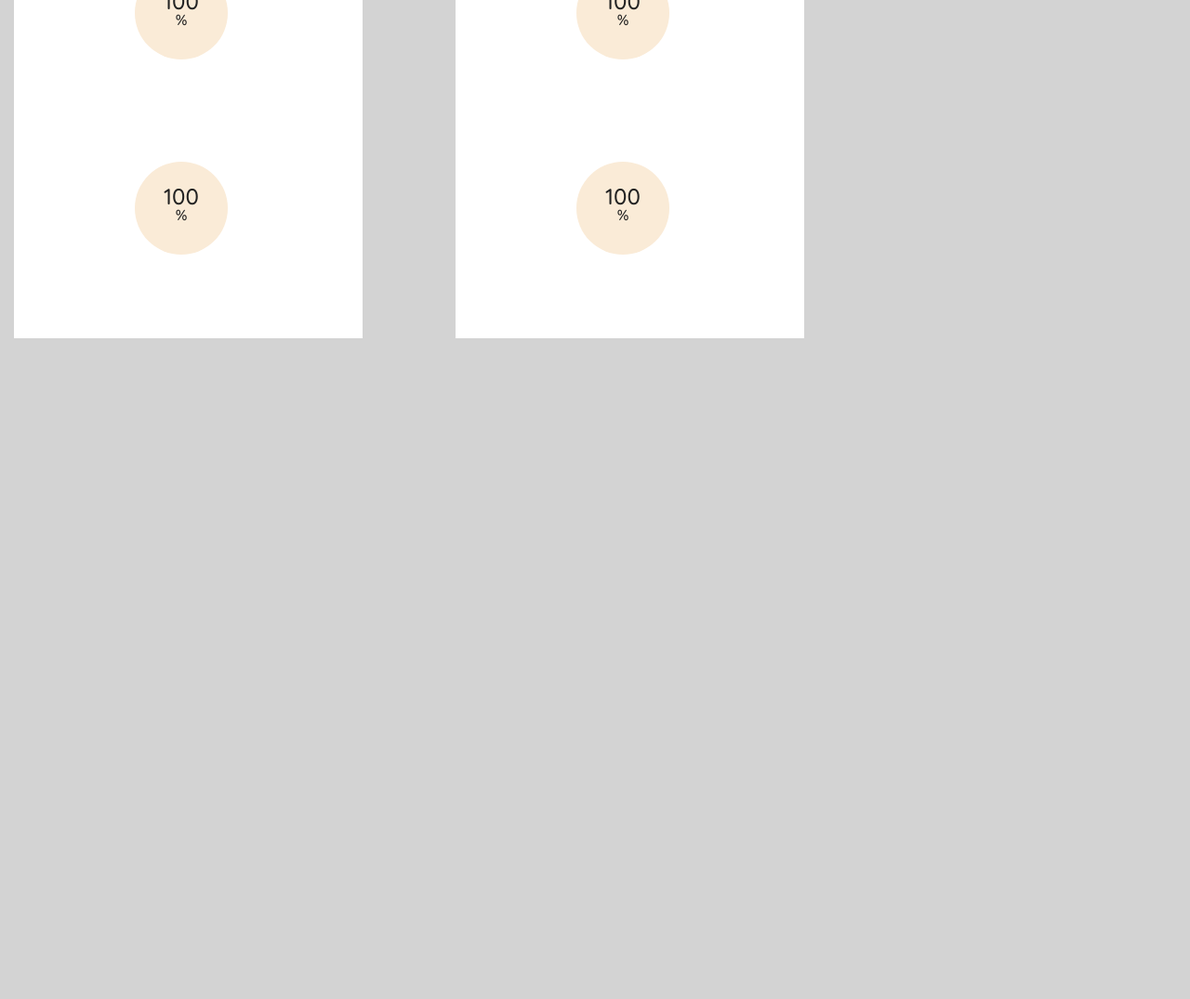
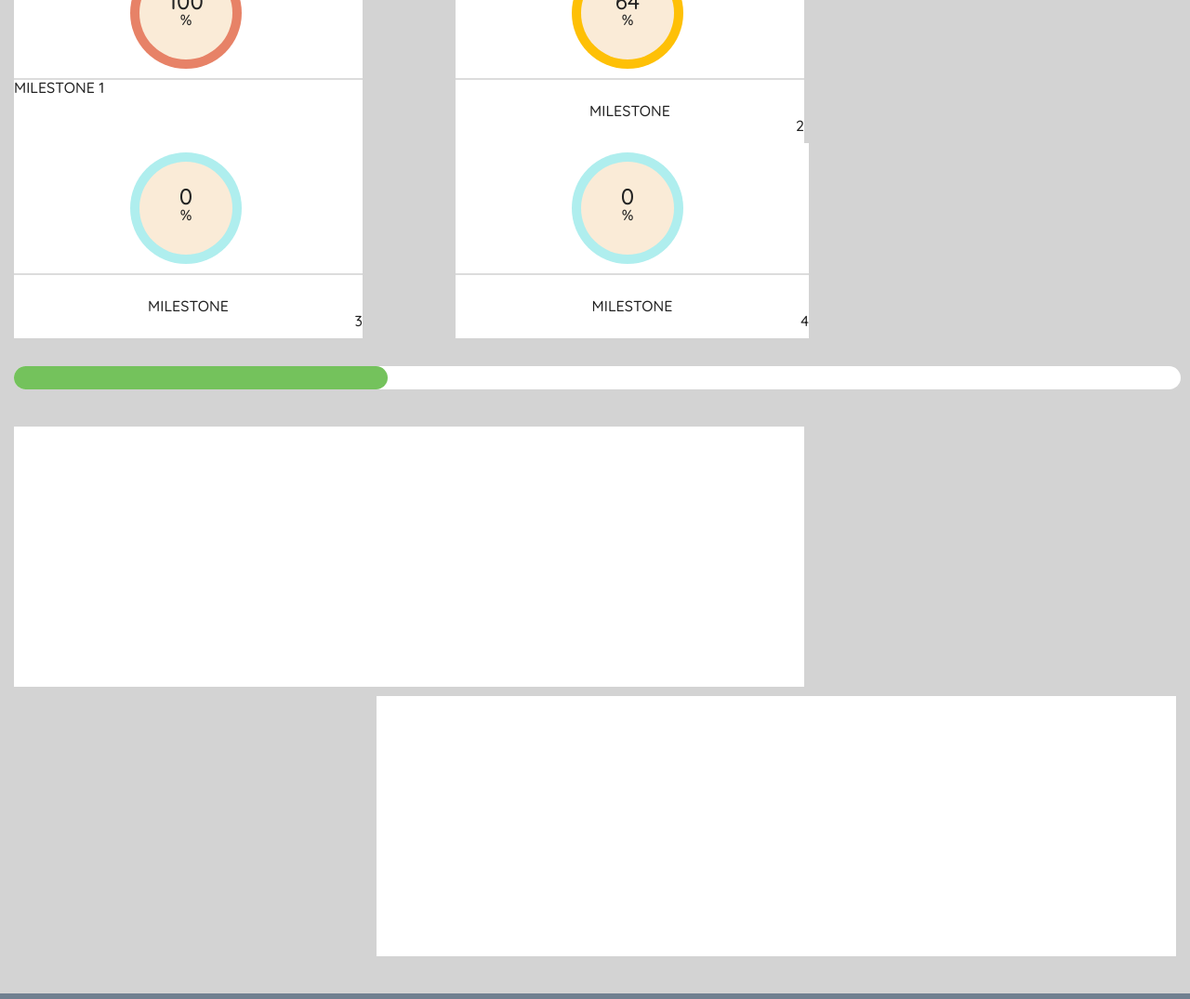
Before and after one commit to AdvaitKukade/learn-html-css, a plain HTML site: page index.html in a window 1280 px wide. Shown: the part 403-1478 px from the top of the page at 93% size. Before the commit the page ends 800 px from the top, so only its background shows below. Drawn offline with Linux system fonts and the light colour scheme.

Commit message:
Completed blueprint

```diff
--- a/index.css
+++ b/index.css
@@ -130,7 +130,7 @@ a{
 .rectangle4{
   background-color:#2095F2;
   float:left;
-  width:375px;
+  width:380px;
   height:90px;
 }
 
@@ -156,7 +156,7 @@ a{
   background-color: antiquewhite;
   border-radius: 50%;
   float: left;
-  margin-left: 130px;
+  margin-left: 135px;
   margin-top: 20px;
   text-align: center;
 }
@@ -167,12 +167,20 @@ a{
   font-size: 24;
 }
 
+.square1 .dot{
+  box-shadow: 0 0 0 10px #e78267;
+}
+
 .square2{
   width:375px;
   height:210px;
   background-color: white;
   margin-right: 100px;
   float: left;
+}
+
+.square2 .dot{
+  box-shadow: 0 0 0 10px #FEC006;
 }
 
 .square3{
@@ -183,9 +191,101 @@ a{
   float: left;
 }
 
+.square3 .dot{
+  box-shadow: 0 0 0 10px paleturquoise;
+}
+
 .square4{
-  width:375px;
+  width:380px;
   height:210px;
   background-color: white;
   float: left;
 }
+
+.square4 .dot{
+  box-shadow: 0 0 0 10px paleturquoise;
+}
+
+.bottom_content{
+    text-transform: uppercase;
+}
+
+.text ul{
+  display: flex;
+  justify-content: space-between;
+}
+
+.line{
+  border: 1px solid gainsboro;
+  margin-top: 140px;
+}
+
+.bottom_content p:nth-child(1){
+    text-align: center;
+    margin-top: 25px;
+}
+
+.bottom_content p:nth-child(2){
+  text-align: right;
+}
+
+.section3{
+  display: inline;
+  margin-left: 15px;
+  margin-top: 30px;
+}
+
+.big_rectangle_1{
+  background-color: white;
+  height: 1px;
+  width: 1px;
+}
+
+.progress_bar{
+  background-color: white;
+  border-radius: 50px;
+  margin-right: 10px;
+}
+
+.filled_progress_bar{
+  background-color: rgb(116, 194, 92);
+  color: white;
+  padding: 1%;
+  text-align: right;
+  font-size: 20px;
+  border-radius: 15px;
+  width:30%;
+}
+
+.outer_div{
+  display:flex;
+  flex-direction:column;
+}
+
+.section4{
+  display: inline;
+  margin-left: 15px;
+  margin-top: 30px;
+}
+
+.left_rectangle{
+  background-color: white;
+  width:850px;
+  height:280px;
+  margin-top: 10px;
+  float:left;
+}
+
+.right_rectangle{
+  background-color: white;
+  float: right;
+  width:860px;
+  height:280px;
+  margin-top: 10px;
+  margin-right: 15px;
+}
+
+.section5{
+  margin-top:40px;
+  background-color:slategray;
+}
--- a/index.html
+++ b/index.html
@@ -9,7 +9,7 @@
         <link href="https://fonts.googleapis.com/css?family=Lato&display=swap" rel="stylesheet">
     </head>
     <body>
-        <div style="display:flex;flex-direction:column;">
+        <div class="outer_div">
           <div class="header">
             <div class="images_left">
               <a href="#"><img src="./images/logo1.png"></img></a>
@@ -76,26 +76,82 @@
                   <p>100</p>
                   <p>%</p>
                 </div>
+                <div class="bottom_content">
+                  <div class="line">
+                  </div>
+                  <div class="text">
+                    <span>milestone</span>
+                    <span>1</span>
+                  </div>
+                </div>
               </div>
               <div class="square2">
                 <div class="dot">
-                  <p>100</p>
+                  <p>64</p>
                   <p>%</p>
+                </div>
+                <div class="bottom_content">
+                  <div class="line">
+                  </div>
+                  <div>
+                    <p>Milestone</p>
+                    <p>2</p>
+                  </div>
                 </div>
               </div>
               <div class="square3">
                 <div class="dot">
-                  <p>100</p>
+                  <p>0</p>
                   <p>%</p>
                 </div>
+                <div class="bottom_content">
+                <div class="line">
+                </div>
+                <div>
+                  <p>Milestone</p>
+                  <p>3</p>
+                </div>
+              </div>
               </div>
               <div class="square4">
                 <div class="dot">
-                  <p>100</p>
+                  <p>0</p>
                   <p>%</p>
                 </div>
+                <div class="bottom_content">
+                  <div class="line">
+                  </div>
+                <div>
+                  <p>Milestone</p>
+                  <p>4</p>
+                </div>
               </div>
+            </div>
           </div>
+        </section>
+        <section class="section3">
+          <div class="progress_bar">
+            <div class="filled_progress_bar">
+            </div>
+        </div>
+        </section>
+        <section class="section4">
+          <div class="left_rectangle">
+          </div>
+          <div class="right_rectangle">
+          </div>
+        </section>
+        <section class="section5">
+          <div class="header">
+            <div class="images_left">
+              <a href="#"><img src="./images/logo1.png"></img></a>
+              <a href="#"><img src="./images/menu1.png"></img></a>
+            </div>
+            <div class="images_right">
+              <a href="#"><img src="./images/message.png"></img></a>
+              <a href="#"><img src="./images/settings1.png"></img></a>
+              <a href="#"><img src="./images/search1.png"></img></a>
+            </div>
         </section>
       </div>
     </body>
```
